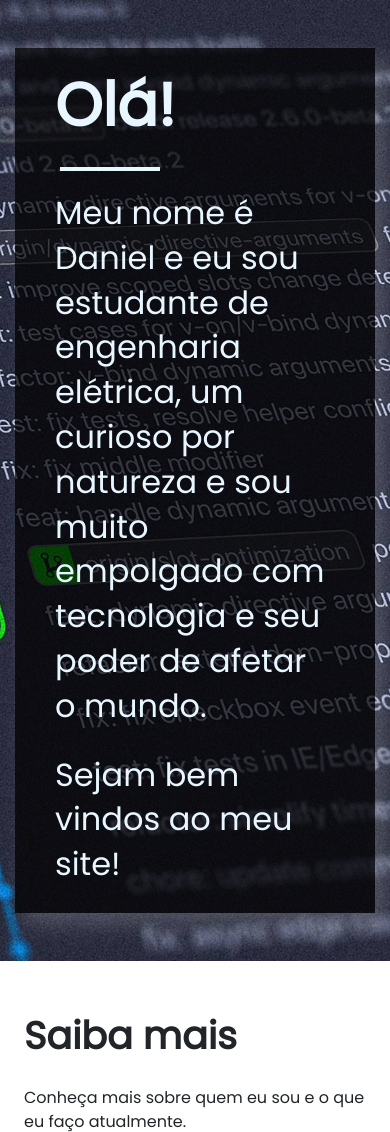
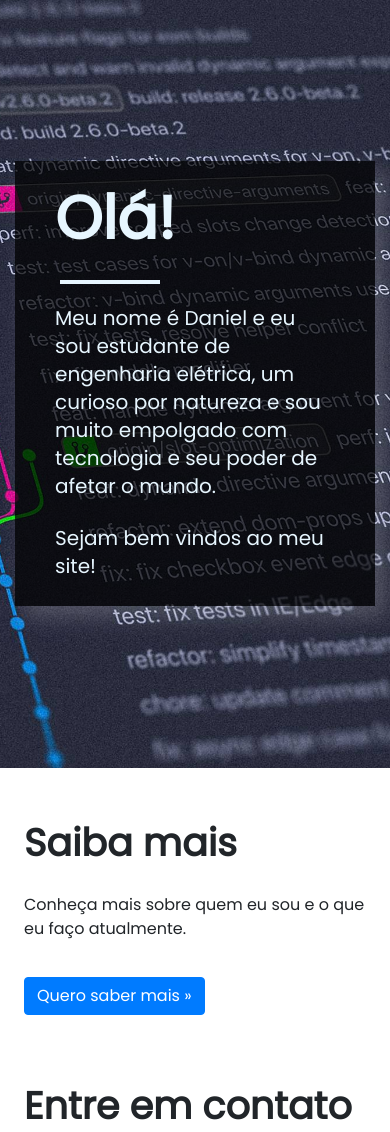
Before and after one commit to Lavedonio/site_lavedonio_django, a Django app: page / in a window 390 px wide. Shown: the part 76-1208 px from the top of the page. Run offline with Django 3.2, Linux system fonts and the light colour scheme; data that the repository does not hold is empty; some libraries are stand-ins or nearby versions.

Commit message:
Deleted regular-bootstrap class when not in use and renamed more appropriately to hero-text. Also tweaked font sized to different breakpoints for better display results

```diff
--- a/base/static/css/main.css
+++ b/base/static/css/main.css
@@ -12,9 +12,10 @@ h2 {
 	line-height: 1.4;
 }
 
-h2.regular-bootstrap {
+.hero-text {
 	font-weight: 500;
-	font-size: 2em;
+	font-size: 20px;
+	font-size: 1.25rem;
 }
 
 .custom-navbar {
@@ -197,15 +198,32 @@ h2.regular-bootstrap {
 	font-size: 2.5rem;
 }
 
+@media screen and (min-width: 576px) {
+	.hero-text {
+		font-size: 22px;
+		font-size: 1.375rem;
+	}
+}
+
 @media screen and (min-width: 768px) {
 	.project-display {
 		max-width: 220px;
+	}
+
+	.hero-text {
+		font-size: 24px;
+		font-size: 1.5rem;
 	}
 }
 
 @media screen and (min-width: 992px) {
 	.project-display {
 		max-width: 300px;
+	}
+
+	.hero-text {
+		font-size: 32px;
+		font-size: 2rem;
 	}
 }
 
--- a/base/templates/home.html
+++ b/base/templates/home.html
@@ -7,8 +7,8 @@
 				<div class="d-block hero-main-card" style="width: 100%;">
 					<h1>Olá!</h1>
 					<div class="line" style="border-color: #E7F6FF;"></div>
-					<h2 class="mb-4 regular-bootstrap">Meu nome é Daniel e eu sou estudante de engenharia elétrica, um curioso por natureza e sou muito empolgado com tecnologia e seu poder de afetar o mundo.</h2>
-					<h2 class="regular-bootstrap">Sejam bem vindos ao meu site!</h2>
+					<h2 class="mb-4 hero-text">Meu nome é Daniel e eu sou estudante de engenharia elétrica, um curioso por natureza e sou muito empolgado com tecnologia e seu poder de afetar o mundo.</h2>
+					<h2 class="hero-text">Sejam bem vindos ao meu site!</h2>
 				</div>
 			</div>
 		</section>
@@ -22,7 +22,7 @@
 				<div class="row d-md-flex flew-row justify-content-md-around justify-content-center">
 					{% for project in projects %}
 					<div class="project-display d-flex flex-column mx-2 my-4">
-						<h3 class="regular-bootstrap pl-2">{{ project.title }}</h3>
+						<h3 class="pl-2">{{ project.title }}</h3>
 						<div class="light-line ml-2 mt-0 mb-2" style="border-color: white;"></div>
 						{% if project.category.all %}
 							<div class="ml-2 mt-2">
@@ -50,7 +50,7 @@
 				<div class="d-md-flex flew-row justify-content-md-around">
 					{% for post in posts %}
 					<div class="post-display d-flex flex-column mx-0 mx-md-2 my-4">
-						<h3 class="regular-bootstrap pl-1"><a style="color: inherit;" href="{{ request.scheme }}://{{ request.get_host }}{% url 'post' post.slug %}">{{ post.title }}</a></h3>
+						<h3 class="pl-1"><a style="color: inherit;" href="{{ request.scheme }}://{{ request.get_host }}{% url 'post' post.slug %}">{{ post.title }}</a></h3>
 						<div class="blog-image-container my-2"><img class="img-fluid" src="{{ request.scheme }}://{{ request.get_host }}{{ post.main_image.url }}" alt="Imagem da publicação"></div>
 						<p class="my-auto">{{ post.subtitle }}</p>
 						<p class="mx-0 mb-0 mt-3"><a class="btn btn-primary btn-sm" href="{{ request.scheme }}://{{ request.get_host }}{% url 'post' post.slug %}" role="button">Continuar lendo &raquo;</a></p>
--- a/base/templates/search.html
+++ b/base/templates/search.html
@@ -25,7 +25,7 @@
 				<div class="row d-md-flex flew-row-reverse justify-content-md-start justify-content-center">
 					{% for project in project_search %}
 					<div class="project-display d-flex flex-column mx-2 my-4" style="background-color: rgba(0, 0, 0, 0.9);">
-						<h3 class="regular-bootstrap pl-2">{{ project.title }}</h3>
+						<h3 class="pl-2">{{ project.title }}</h3>
 						<div class="light-line ml-2 mt-0 mb-2" style="border-color: white;"></div>
 						{% if project.category.all %}<div class="ml-2 mt-2">{% for category in project.category.all %}<div class="d-inline-block mr-3">{{ category.abbreviation }}</div>{% endfor %}</div>{% endif %}
 						<div class="image-container my-2"><img class="img-fluid" src="{{ request.scheme }}://{{ request.get_host }}{{ project.main_image.url }}" alt="Imagem do projeto {{ project.title }}"></div>
--- a/blog/templates/blog/post_list.html
+++ b/blog/templates/blog/post_list.html
@@ -24,7 +24,7 @@
 				<div class="d-md-flex flew-row justify-content-md-around">
 					{% for post_featured in posts_featured %}
 					<div class="post-display d-flex flex-column border mx-0 mx-md-2 my-4">
-						<h3 class="regular-bootstrap pl-1"><a style="color: inherit;" href="{{ request.scheme }}://{{ request.get_host }}{% url 'post' post_featured.slug %}">{{ post_featured.title }}</a></h3>
+						<h3 class="pl-1"><a style="color: inherit;" href="{{ request.scheme }}://{{ request.get_host }}{% url 'post' post_featured.slug %}">{{ post_featured.title }}</a></h3>
 						<div class="image-container my-2"><img class="img-fluid" src="{{ request.scheme }}://{{ request.get_host }}{{ post_featured.main_image.url }}" alt="Imagem da publicação"></div>
 						<p class="my-auto">{{ post_featured.subtitle }}</p>
 						<p class="mx-0 mb-0 mt-3"><a class="btn btn-primary btn-sm" href="{{ request.scheme }}://{{ request.get_host }}{% url 'post' post_featured.slug %}" role="button">Continuar lendo &raquo;</a></p>
--- a/projects/templates/projects/project_list.html
+++ b/projects/templates/projects/project_list.html
@@ -22,7 +22,7 @@
 				<div class="row d-md-flex flew-row justify-content-md-around justify-content-center">
 					{% for project_featured in projects_featured %}
 					<div class="project-display d-flex flex-column mx-2 my-4">
-						<h3 class="regular-bootstrap pl-2">{{ project_featured.title }}</h3>
+						<h3 class="pl-2">{{ project_featured.title }}</h3>
 						<div class="light-line ml-2 mt-0 mb-2" style="border-color: white;"></div>
 						{% if project_featured.categories.all %}<div class="ml-2 mt-2">{% for category in project_featured.categories.all %}<div class="d-inline-block mr-3">{{ category.abbreviation }}</div>{% endfor %}</div>{% endif %}
 						<div class="image-container my-2"><img class="img-fluid" src="{{ request.scheme }}://{{ request.get_host }}{{ project_featured.main_image.url }}" alt="Imagem do projeto {{ project_featured.title }}"></div>
@@ -42,7 +42,7 @@
 				<div class="row d-md-flex flew-row-reverse justify-content-md-start justify-content-center">
 					{% for project in projects %}
 					<div class="project-display d-flex flex-column mx-2 my-4" style="background-color: rgba(0, 0, 0, 0.9);">
-						<h3 class="regular-bootstrap pl-2">{{ project.title }}</h3>
+						<h3 class="pl-2">{{ project.title }}</h3>
 						<div class="light-line ml-2 mt-0 mb-2" style="border-color: white;"></div>
 						{% if project.categories.all %}<div class="ml-2 mt-2">{% for category in project.categories.all %}<div class="d-inline-block mr-3">{{ category.abbreviation }}</div>{% endfor %}</div>{% endif %}
 						<div class="image-container my-2"><img class="img-fluid" src="{{ request.scheme }}://{{ request.get_host }}{{ project.main_image.url }}" alt="Imagem do projeto {{ project.title }}"></div>
```
